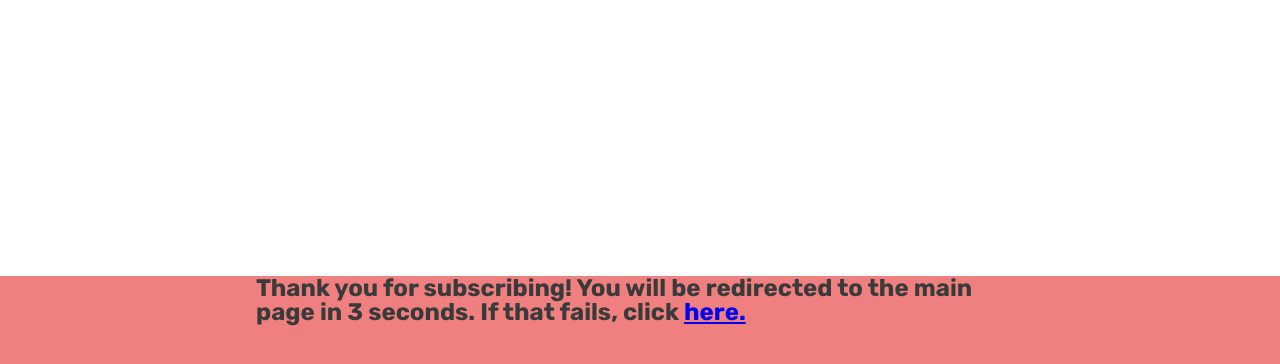
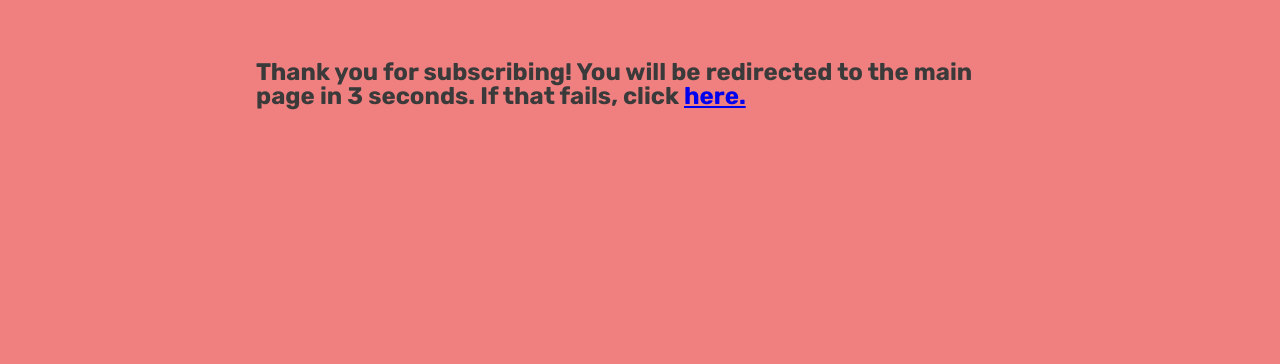
Before and after one commit to slevinln/Malinois-For-You-Guide, a plain HTML site: page newsletter-redirect.html in a window 1280 px wide. Drawn offline with Linux system fonts and the light colour scheme.

Commit message:
Style redirect folder

```diff
--- a/assets/css/style.css
+++ b/assets/css/style.css
@@ -13,7 +13,7 @@ body {
     min-height: 100vh;
     display: flex;
     flex-direction: column;
-    /* Generic project styles */
+    /* Generic Project Styles */
     color: #3a3a3a;
     font-family: Rubik, sans-serif;
     line-height: 150%;
@@ -42,7 +42,7 @@ h1 {
     color: rgb(43, 40, 40);
 }
 
-/* Navbar styles with dropdown toggle */
+/* Navbar Styles with Dropdown Toggle */
 nav {
     position: absolute;
     background-color: lightcoral;
@@ -54,12 +54,12 @@ nav {
     top: 100%;
 }
 
-/* Main content */
+/* Main Content */
 main {
     background-color: lightgreen;
-    /* Make main element take up any surplus space to push footer down */
+    /* Make Main Element take up any surplus space to push Footer down */
     flex: 1 0 auto;
-    /* Adjust for absolute header position */
+    /* Adjust for absolute Header position */
     margin-top: 53px;
     display: flex;
     flex-direction: column;
@@ -76,7 +76,8 @@ main {
 
 .redirect {
     background-color: lightcoral;
-    height: 100%;
+    margin-top: 0;
+    padding: 60px 20%;
 }
 
 .image {
```
